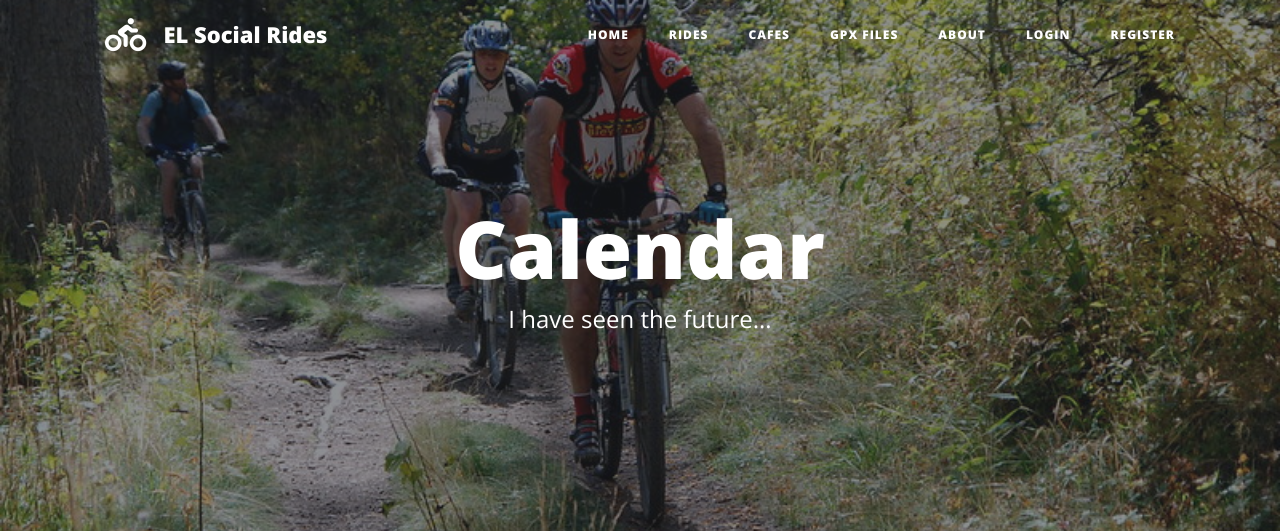
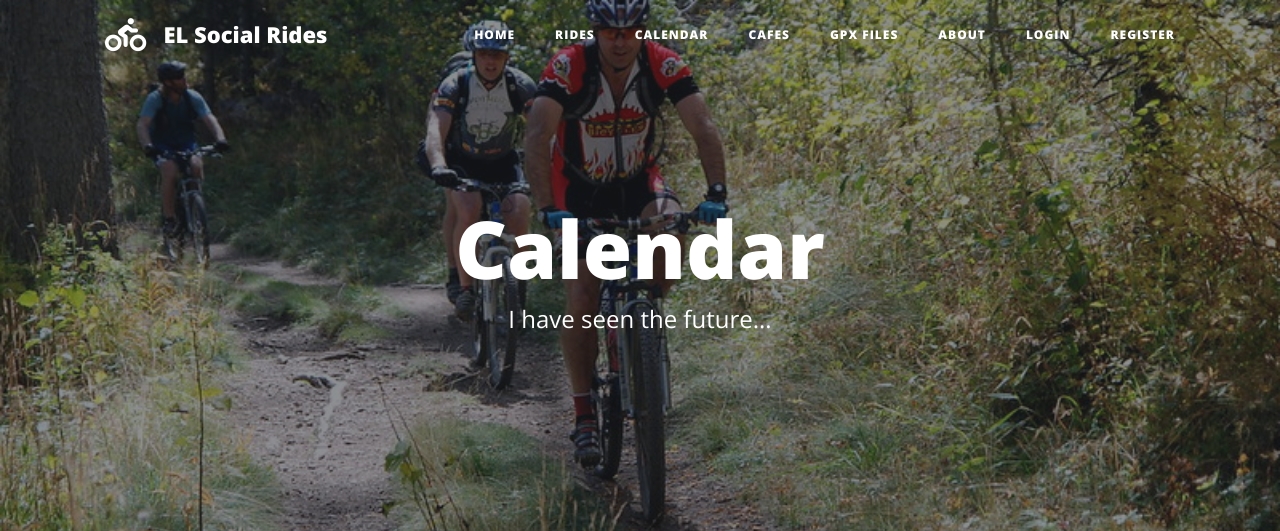
Before and after one commit to footflaps/ELSR-Website, a Flask app: page /calendar in a window 1280 px wide. Shown: the top 531 px of the page. Run offline with Flask 3, Linux system fonts and the light colour scheme; some libraries are stand-ins or nearby versions.

Commit message:
added calendar to menu bar

```diff
--- a/core/templates/base.html
+++ b/core/templates/base.html
@@ -172,6 +172,10 @@
 					</li>
 
 					<li class="nav-item">
+						<a class="nav-link" href="{{ url_for('calendar') }}">Calendar</a>
+					</li>
+
+					<li class="nav-item">
 						<a class="nav-link" href="{{ url_for('cafe_list') }}">Cafes</a>
 					</li>
 
```
